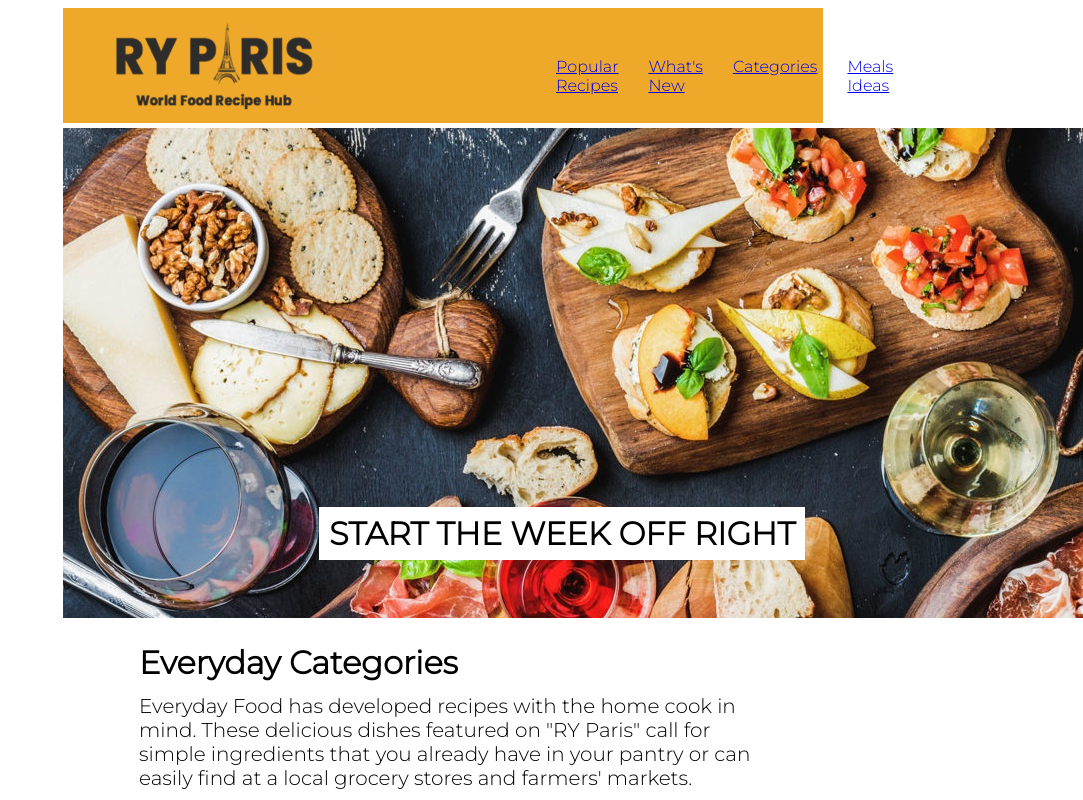
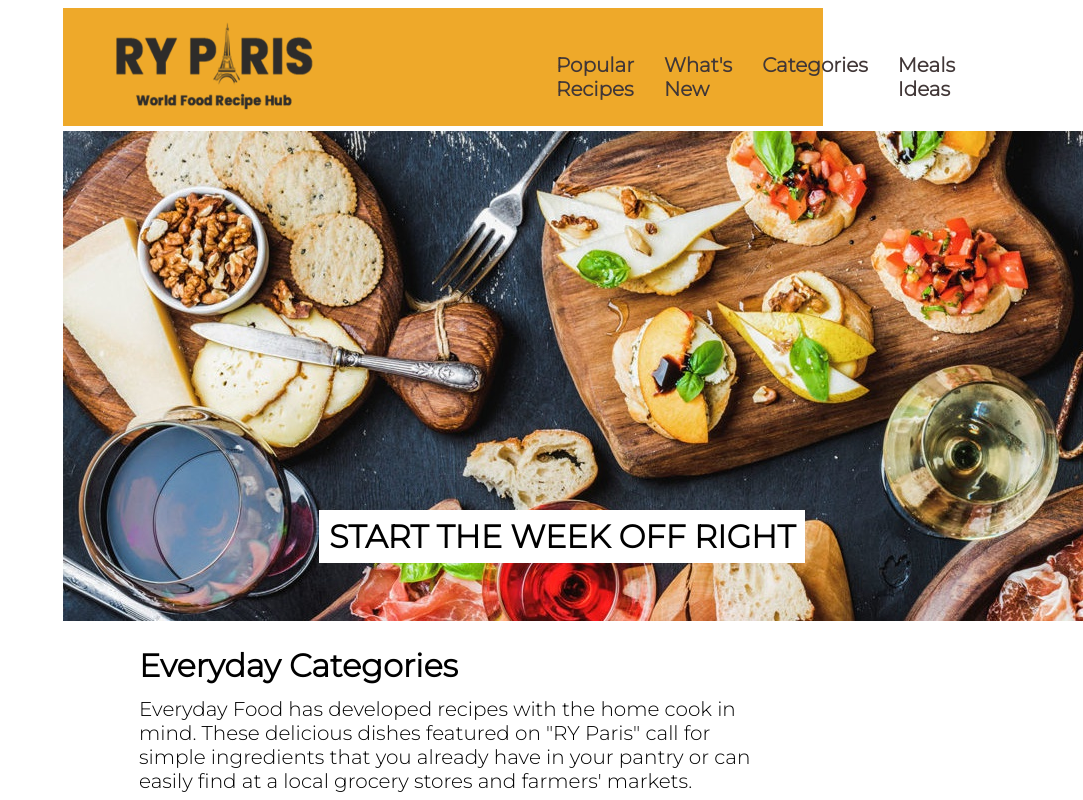
Before and after one commit to ashlyn-young/RYParis, a plain HTML site: page index.html in a window 1280 px wide. Shown: the top 800 px of the page, without its empty margins (197-1280 px from the left). Drawn offline with Linux system fonts and the light colour scheme.

Commit message:
fixed link styles, pausing point for main page

```diff
--- a/css/style.css
+++ b/css/style.css
@@ -25,6 +25,12 @@ nav {
     display: flex;
     flex-direction: row;
     margin-bottom: 5px;
+    font-weight: bolder;
+    font-size: 20px;
+}
+a {
+    text-decoration: none;
+    color: rgb(65, 55, 55);
 }
 .logo{
     display: flex;
@@ -37,6 +43,7 @@ nav {
     align-items: center;
     margin-left: 25%;
     margin-top: 15px;
+
 }
 footer{
     background-color: #eea92a;
@@ -152,6 +159,7 @@ h1 {
     flex-direction: column;
     width: 85%;
     margin-left: 10%;
+    margin-top: 10px;
     font-weight: bold;
 
 }
```
